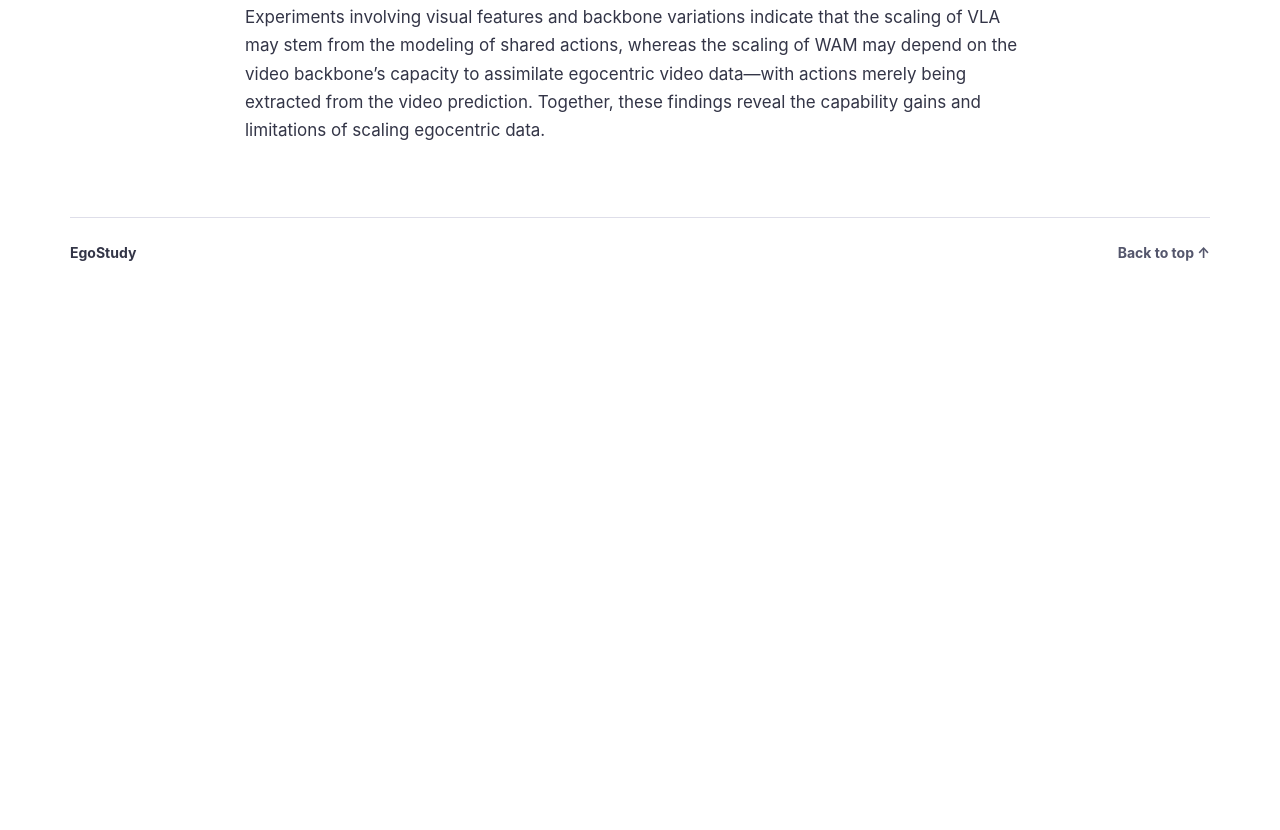
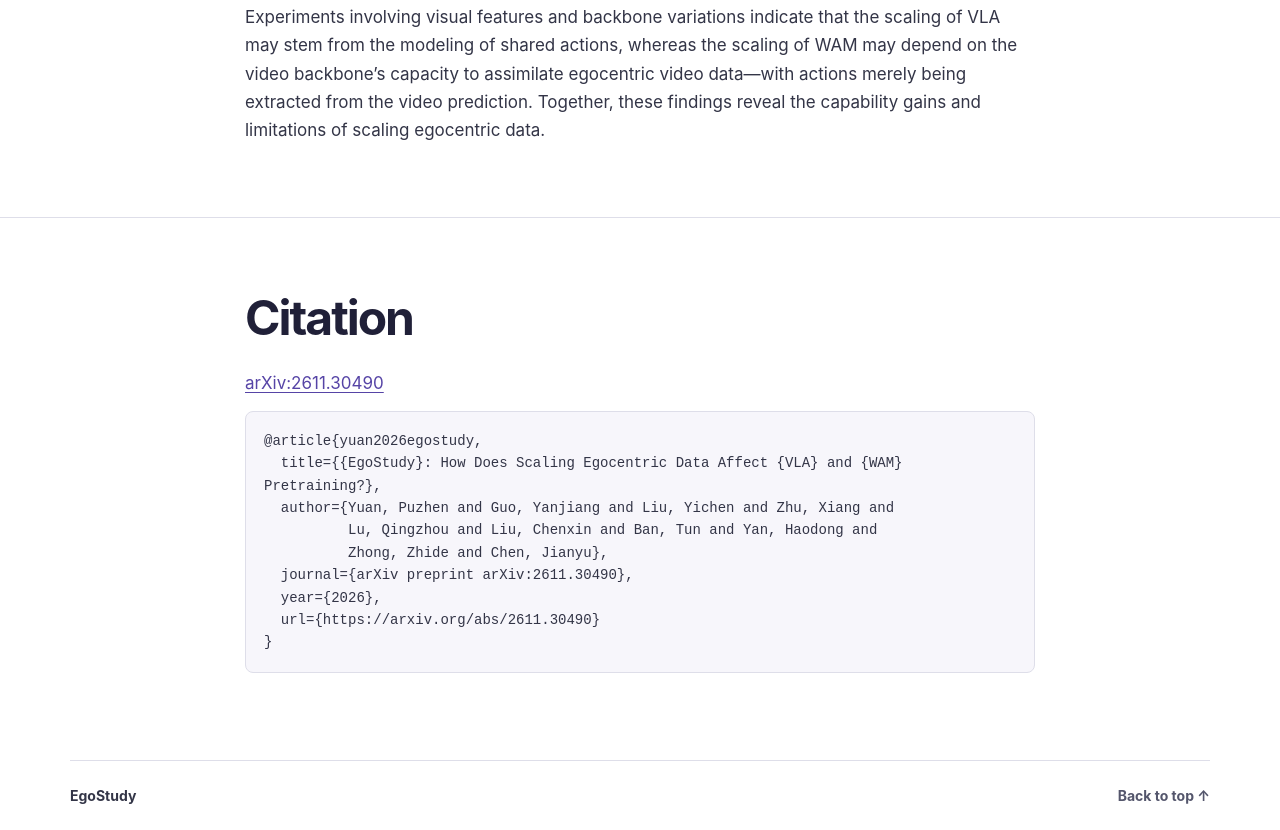
Before and after one commit to PuzhenYuan/EgoStudy-website, a plain HTML site: page index.html in a window 1280 px wide. Shown: the part 8706-9536 px from the top of the page. Before the commit the page ends 8993 px from the top, so only its background shows below. Drawn offline with Linux system fonts and the light colour scheme.

Commit message:
Add EgoStudy arXiv citation

```diff
--- a/index.html
+++ b/index.html
@@ -156,5 +156,18 @@
 <p>First, data diversity, alignment between trajectories and detailed language annotations are key factors in effective transfer. Second, scaling egocentric data yields larger gains in predicting end-effector translation than in predicting fine-grained finger movements. Third, WAMs perform better when egocentric data are limited, whereas VLAs exhibit greater gains as the amount of egocentric data increases.</p>
 <p>Experiments involving visual features and backbone variations indicate that the scaling of VLA may stem from the modeling of shared actions, whereas the scaling of WAM may depend on the video backbone’s capacity to assimilate egocentric video data—with actions merely being extracted from the video prediction. Together, these findings reveal the capability gains and limitations of scaling egocentric data.</p>
 </div></section>
+<section class="section" id="citation"><div class="reading">
+<h2>Citation</h2>
+<p><a href="https://arxiv.org/abs/2611.30490">arXiv:2611.30490</a></p>
+<pre><code>@article{yuan2026egostudy,
+  title={{EgoStudy}: How Does Scaling Egocentric Data Affect {VLA} and {WAM} Pretraining?},
+  author={Yuan, Puzhen and Guo, Yanjiang and Liu, Yichen and Zhu, Xiang and
+          Lu, Qingzhou and Liu, Chenxin and Ban, Tun and Yan, Haodong and
+          Zhong, Zhide and Chen, Jianyu},
+  journal={arXiv preprint arXiv:2611.30490},
+  year={2026},
+  url={https://arxiv.org/abs/2611.30490}
+}</code></pre>
+</div></section>
 </main><footer class="wrap"><span>EgoStudy</span><a href="#top">Back to top ↑</a></footer>
 </body></html>
--- a/style.css
+++ b/style.css
@@ -95,6 +95,7 @@ th:first-child { text-align: left; }
 thead { background: var(--pale); font-size: 14px; }
 tbody td:last-child { font-weight: 650; color: var(--accent); }
 .note { color: var(--secondary); margin: 8px 0 22px; font-size: 13px; }
+#citation pre { padding: 18px; border: 1px solid var(--line); border-radius: 8px; background: var(--pale); white-space: pre-wrap; overflow-wrap: anywhere; font-size: 14px; line-height: 1.6; }
 footer { display: flex; align-items: center; justify-content: space-between; padding-block: 23px; border-top: 1px solid var(--line); font-size: 14px; font-weight: 650; }
 @media(max-width: 800px) {
   .experiment-layout { grid-template-columns: minmax(0,1fr); gap: 28px; }
```
